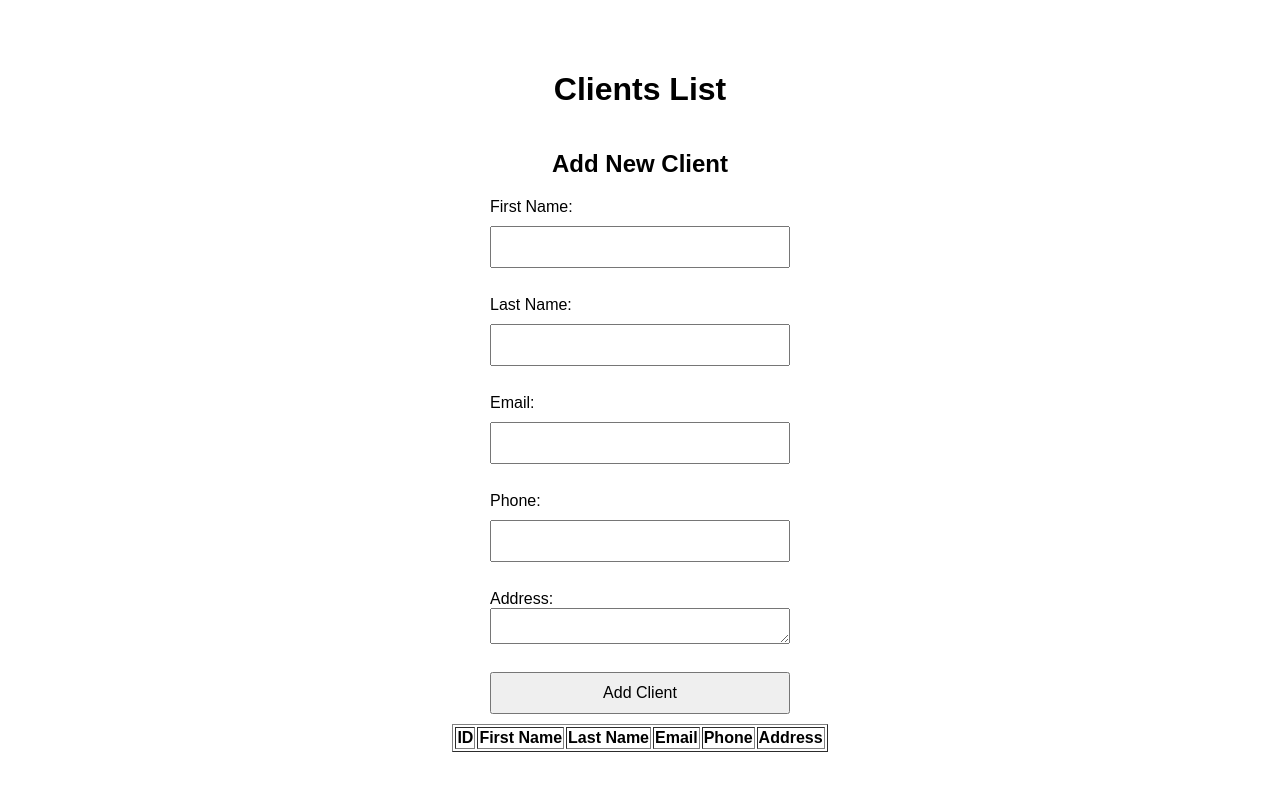
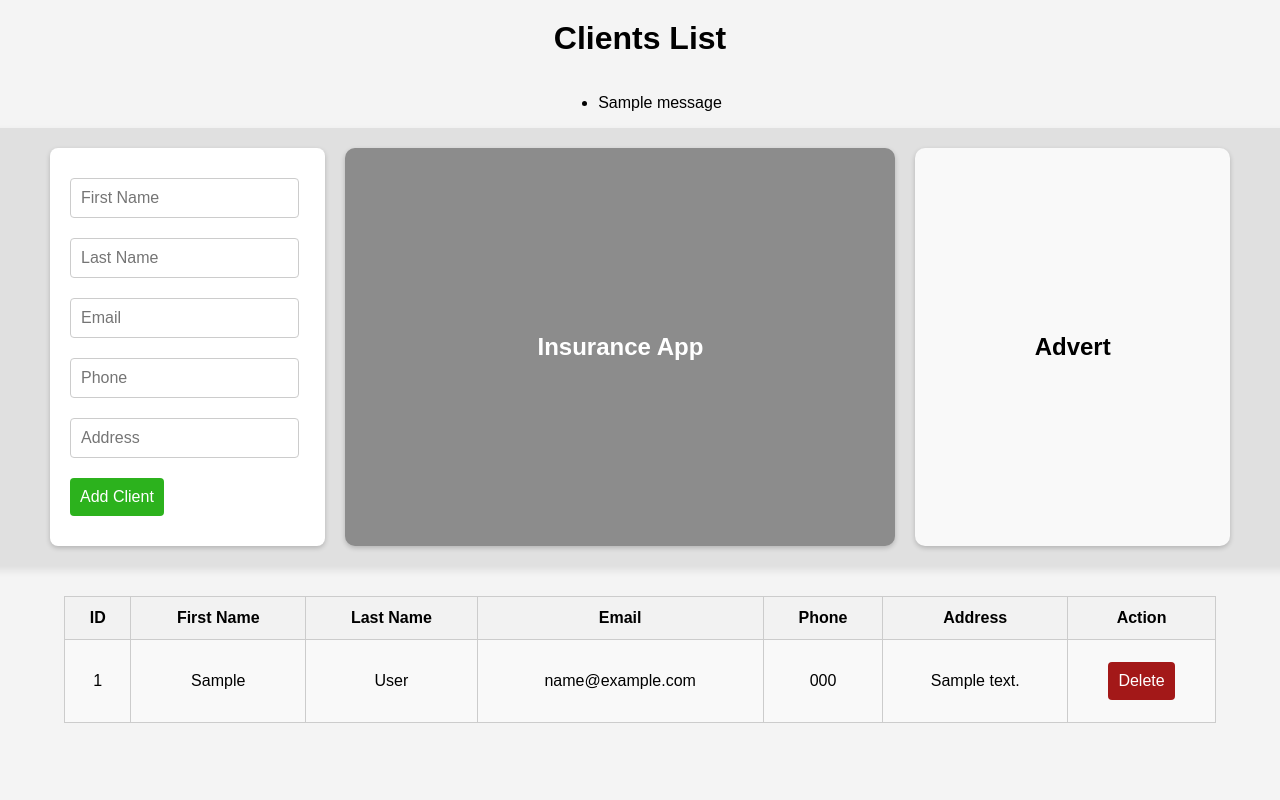
Before and after one commit to Liocko/insurance-app, a Flask app: page /clients in a window 1280 px wide. Run offline with Flask 3, Linux system fonts and the light colour scheme; one stand-in notice (Sample message) is shown; a database or web service that is not in the repository returns one stand-in record (values such as "Sample title"); data that the repository does not hold is empty; some libraries are stand-ins or nearby versions.

Commit message:
fix: refactored project

```diff
--- a/app.py
+++ b/app.py
@@ -1,22 +1,20 @@
+import os
 from flask import Flask
-from flask_cors import CORS
 from routes.auth import auth_bp
-from routes.user import user_bp
 from init_db import init_db
 from clients import client_bp
 
 app = Flask(__name__)
+app.secret_key = os.getenv('SECRET_KEY')
 app.register_blueprint(client_bp)
 
-# Настройка CORS
-CORS(app, resources={r"/*": {"origins": "*"}})
 
-# Инициализация базы данных
+
+
 init_db()
 
-# Регистрация блюпринтов
-app.register_blueprint(auth_bp, url_prefix="/auth")
-app.register_blueprint(user_bp, url_prefix="/user")
+
+app.register_blueprint(client_bp, url_prefix="/auth", name="clinet_auth")
 
 @app.route('/')
 def home():
--- a/routes/auth.py
+++ b/routes/auth.py
@@ -1,4 +1,4 @@
-from flask import Blueprint, render_template, request, jsonify, redirect, url_for
+from flask import Blueprint, flash, render_template, request, redirect, url_for
 from werkzeug.security import generate_password_hash, check_password_hash
 
 auth_bp = Blueprint("auth", __name__)
@@ -7,40 +7,24 @@ auth_bp = Blueprint("auth", __name__)
 hardcoded_username = "test"
 hardcoded_password = generate_password_hash("test")
 
-# Маршрут для отображения страницы регистрации
-@auth_bp.route("/register", methods=["GET"])
-def register_page():
-    return render_template("register.html")
-
 # Маршрут для отображения страницы логина
 @auth_bp.route("/login", methods=["GET"])
-def login_page():
+def login():
+    if request.method == "POST":
+        username = request.form.get("username")
+        password = request.form.get("password")
+
+        if not username or not password:
+            flash("Username and password are required.")
+            return redirect(url_for("auth.login"))
+
+        if username == hardcoded_username and check_password_hash(hardcoded_password, password):
+            return redirect(url_for("auth.clients_page"))
+        else:
+            flash("Invalid credentials.")
+            return redirect(url_for("auth.login"))
+
     return render_template("login.html")
-
-# Обработка данных регистрации
-@auth_bp.route("/register", methods=["POST"])
-def register():
-    username = request.form.get("username")
-    password = request.form.get("password")
-
-    if not username or not password:
-        return jsonify({"message": "Username and password are required."}), 400
-
-    return jsonify({"message": "User registered successfully."}), 201
-
-@auth_bp.route("/login", methods=["POST"])
-def login():
-    username = request.form.get("username")
-    password = request.form.get("password")
-
-    if not username or not password:
-        return jsonify({"message": "Username and password are required."}), 400
-
-    if username == hardcoded_username and check_password_hash(hardcoded_password, password):
-        return redirect(url_for("auth.clients_page"))
-    else:
-        return jsonify({"message": "Invalid credentials"}), 401
-
 
 @auth_bp.route("/clients")
 def clients_page():
--- a/routes/user.py
+++ /dev/null
@@ -1,26 +0,0 @@
-from flask import Blueprint, jsonify, request
-
-user_bp = Blueprint("user", __name__)
-
-# Пример данных для демонстрации
-users = [
-    {"id": 1, "username": "user1"},
-    {"id": 2, "username": "user2"},
-]
-
-@user_bp.route("/users", methods=["GET"])
-def get_users():
-    return jsonify(users)
-
-@user_bp.route("/users/<int:user_id>", methods=["GET"])
-def get_user(user_id):
-    user = next((u for u in users if u["id"] == user_id), None)
-    if user:
-        return jsonify(user)
-    return jsonify({"message": "User not found."}), 404
-
-@user_bp.route("/users/<int:user_id>", methods=["DELETE"])
-def delete_user(user_id):
-    global users
-    users = [u for u in users if u["id"] != user_id]
-    return jsonify({"message": "User deleted successfully."})
--- a/static/css/style.css
+++ b/static/css/style.css
@@ -3,22 +3,125 @@ body {
   display: flex;
   flex-direction: column;
   align-items: center;
-    margin-top: 50px;
+  margin: 0;
+  padding: 0;
+  background-color: #f4f4f4; /* Легкий фон для всего сайта */
 }
-  form {
+
+h1 {
+  margin-top: 20px;
+}
+
+.container {
+  display: flex;
+  width: 100%;
+  justify-content: flex-start;
+  background-color: #e0e0e0; /* Серый фон для формы и картинки */
+  padding: 20px;
+  box-shadow: 0px 4px 8px rgba(0, 0, 0, 0.1);
+  gap: 20px; /* Добавляем равномерные отступы между элементами */
+}
+
+
+.form_client {
   display: flex;
   flex-direction: column;
+  margin-left: 50px;
   width: 300px;
+  background-color: #fff; /* Белый фон для формы */
+  padding: 20px;
+  border-radius: 8px;
+  box-shadow: 0px 2px 5px rgba(0, 0, 0, 0.2);
 }
+
 input, button {
   margin: 10px 0;
   padding: 10px;
   font-size: 16px;
+  border: 1px solid #ccc;
+  border-radius: 4px;
 }
-  .error {
-    color: red;
-    font-size: 14px;
+
+.delete-button {
+  background-color: #a31818;
+  color: white;
+  cursor: pointer;
+  border: none;
 }
-  .clients {
-    margin-top: 20px;
+
+.form-button:hover {
+  background-color: #631717;
 }
+
+.submit-button {
+  background-color: #2cb21d;
+  color: white;
+  cursor: pointer;
+  border: none;
+}
+
+.submit-button:hover {
+  background-color: #1e7423;
+}
+
+.insurance_img {
+  max-width: 300px;
+  height: auto;
+  border-radius: 8px;
+}
+
+.table_client {
+  width: 90%;
+  margin: 30px 0;
+}
+
+table {
+  width: 100%;
+  border-collapse: collapse;
+}
+
+th, td {
+  border: 1px solid #ccc;
+  padding: 12px;
+  text-align: center;
+}
+
+th {
+  background-color: #f2f2f2;
+}
+
+tr:nth-child(even) {
+  background-color: #f9f9f9;
+}
+
+tr:hover {
+  background-color: #f1f1f1;
+}
+.insurance-container {
+  width: 650px;
+  background-color: #8c8c8c;  /* Цвет фона (можно поменять на любой другой) */
+  display: flex;
+  align-items: center;  /* Центрируем контент по вертикали */
+  justify-content: center;  /* Центрируем контент по горизонтали */
+  color: white;  /* Цвет текста */
+  font-size: 24px;  /* Размер шрифта */
+  font-weight: bold;  /* Сделаем текст жирным */
+  border-radius: 10px;  /* Радиус скругления углов (по желанию) */
+  box-shadow: 0px 2px 5px rgba(0, 0, 0, 0.2);
+  padding: 20px;
+}
+
+.insurance-container-advert{
+  background-color: #f9f9f9;
+  width: 350px;
+  display: flex;
+  align-items: center;
+  justify-content: center;
+  color: black;
+  font-size: 24px;
+  font-weight: bold;
+  border-radius: 10px;
+  box-shadow: 0px 2px 5px rgba(0, 0, 0, 0.2);
+  padding: 20px;
+  margin-right: 50px;
+}
--- a/static/js/clients.js
+++ /dev/null
@@ -1,62 +0,0 @@
-document.addEventListener('DOMContentLoaded', function() {
-    loadClients();
-    const form = document.getElementById('addClientForm');
-    form.addEventListener('submit', function(event) {
-        event.preventDefault();
-        addClient();
-    });
-});
-
-function loadClients() {
-    fetch('http://localhost:5001/clients/list')
-        .then(response => response.json())
-        .then(clients => {
-            const tableBody = document.getElementById('clientsTable').getElementsByTagName('tbody')[0];
-            tableBody.innerHTML = '';  // Очищаем таблицу перед добавлением новых данных
-            clients.forEach(client => {
-                const row = tableBody.insertRow();
-                row.innerHTML = `
-                    <td>${client.id}</td>
-                    <td>${client.first_name}</td>
-                    <td>${client.last_name}</td>
-                    <td>${client.email}</td>
-                    <td>${client.phone}</td>
-                    <td>${client.address}</td>
-                `;
-            });
-        })
-        .catch(error => console.error('Error loading clients:', error));
-}
-
-function addClient() {
-    const firstName = document.getElementById('first_name').value;
-    const lastName = document.getElementById('last_name').value;
-    const email = document.getElementById('email').value;
-    const phone = document.getElementById('phone').value;
-    const address = document.getElementById('address').value;
-
-    const clientData = {
-        first_name: firstName,
-        last_name: lastName,
-        email: email,
-        phone: phone,
-        address: address
-    };
-
-    fetch('http://localhost:5001/client/add', {
-        method: 'POST',
-        headers: {
-            'Content-Type': 'application/json'
-        },
-        body: JSON.stringify(clientData)
-    })
-    .then(response => response.json())
-    .then(data => {
-        if (data.message === "Client added successfully") {
-            loadClients();  // Перезагружаем список клиентов
-        }
-    })
-    .catch(error => {
-        console.error('Error adding client:', error);
-    });
-}
--- a/templates/clients.html
+++ b/templates/clients.html
@@ -5,29 +5,39 @@
     <meta name="viewport" content="width=device-width, initial-scale=1.0">
     <title>Clients List</title>
     <link rel="stylesheet" href="{{ url_for('static', filename='css/style.css') }}">
-    <script src="{{ url_for('static', filename='js/clients.js') }}" defer></script>
 </head>
 <body>
     <h1>Clients List</h1>
 
-    <!-- Форма для добавления клиента -->
-    <h2>Add New Client</h2>
-    <form id="addClientForm">
-        <label for="first_name">First Name:</label>
-        <input type="text" id="first_name" required><br>
-        <label for="last_name">Last Name:</label>
-        <input type="text" id="last_name" required><br>
-        <label for="email">Email:</label>
-        <input type="email" id="email" required><br>
-        <label for="phone">Phone:</label>
-        <input type="text" id="phone" required><br>
-        <label for="address">Address:</label>
-        <textarea id="address"></textarea><br>
-        <button type="submit">Add Client</button>
+    {% with messages = get_flashed_messages(with_categories=true) %}
+        {% if messages %}
+            <ul>
+                {% for category, message in messages %}
+                    <li class="{{ category }}">{{ message }}</li>
+                {% endfor %}
+            </ul>
+        {% endif %}
+    {% endwith %}
+    <div class="container">
+    <div class="form_client">
+    <form method="POST">
+        <input type="text" name="first_name" placeholder="First Name" required>
+        <input type="text" name="last_name" placeholder="Last Name" required>
+        <input type="text" name="email" placeholder="Email" required>
+        <input type="text" name="phone" placeholder="Phone" required>
+        <input type="text" name="address" placeholder="Address" required>
+        <button class="submit-button" type="submit">Add Client</button>
     </form>
-
-    <table id="clientsTable" border="1">
-        <thead>
+    </div>
+    <div class="insurance-container">
+        <div class="insurance-text">Insurance App</div>
+    </div>
+    <div class="insurance-container-advert">
+        <div class="insurance-text-advert">Advert</div>
+    </div>
+</div>
+    <div class="table_client">
+    <table>
         <tr>
             <th>ID</th>
             <th>First Name</th>
@@ -35,11 +45,24 @@
             <th>Email</th>
             <th>Phone</th>
             <th>Address</th>
+            <th>Action</th>
         </tr>
-        </thead>
-        <tbody>
-            <!-- Здесь будут данные -->
-        </tbody>
+        {% for client in clients %}
+        <tr>
+            <td>{{ client[0] }}</td>
+            <td>{{ client[1] }}</td>
+            <td>{{ client[2] }}</td>
+            <td>{{ client[3] }}</td>
+            <td>{{ client[4] }}</td>
+            <td>{{ client[5] }}</td>
+            <td>
+                <form action="{{ url_for('client.delete_client', client_id=client[0])}}" method="POST" style="display:inline;">
+                <button class="delete-button" type="submit">Delete</button>
+                </form>
+            </td>
+        </tr>
+        {% endfor %}
     </table>
+</div>
 </body>
 </html>
```
Also changed, not shown: clients.py (+20 -52 lines), db.py (+2 -14 lines), static/js/app.js (deleted, +0 -89 lines), templates/register.html (deleted, +0 -18 lines), 1 other file. Lines whose indentation alone changed are shown as unchanged.
